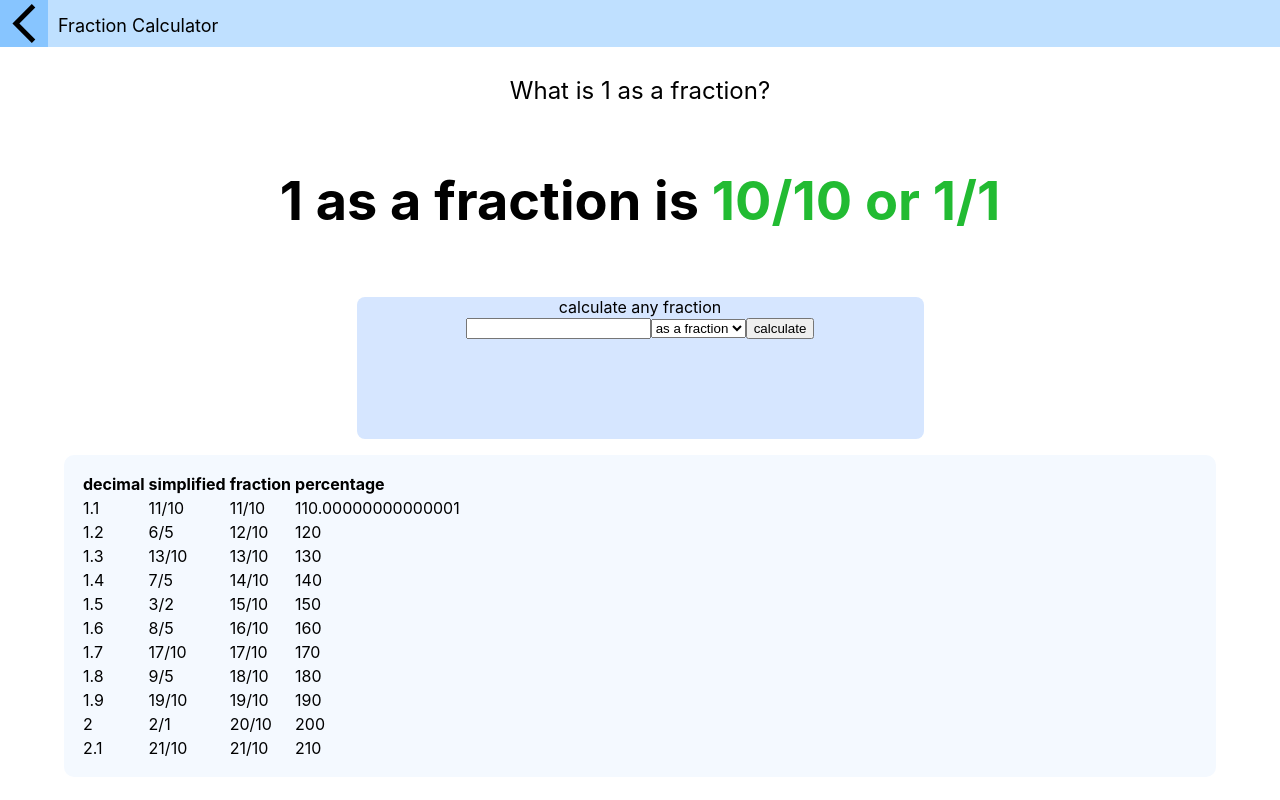
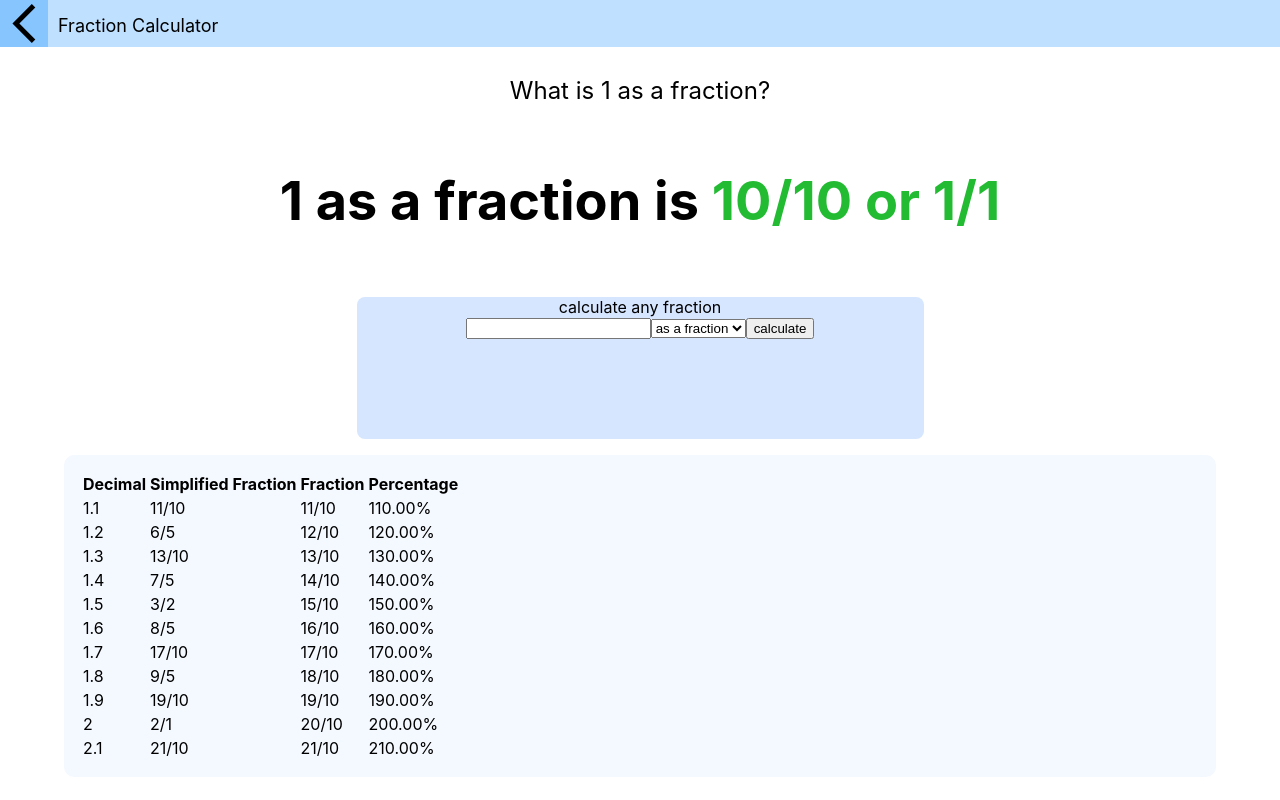
Before and after one commit to ubermensh/anyconvert, a Next.js app: page /as_a_fraction/1 in a window 1280 px wide. Shown: the top 800 px of the page. Built offline with nearby package versions, Linux system fonts and the light colour scheme.

Commit message:
fixed rounding; string operation for fraction

```diff
--- a/pages/as_a_fraction/[number].js
+++ b/pages/as_a_fraction/[number].js
@@ -46,16 +46,17 @@ export default function Fraction({ number, numerator, denominator, hNumerator, h
             </div>
             <div className={styles.card}>
                 <table> <thead> <tr>
-                            {Object.keys(forTable).map((row, i) => (
-                                <th key={i}>{row}</th>
-                            ))}
+                                <th>Decimal</th>
+                                <th>Simplified Fraction</th>
+                                <th>Fraction</th>
+                                <th>Percentage</th>
                         </tr> </thead> <tbody>
                         {[...Array(forTable.decimal.length).keys()].map((i) =>
                             <tr key={i}>
                                 <td>{forTable.decimal[i]}</td>
                                 <td>{forTable.simplified[i][0]}/{forTable.simplified[i][1]}</td>
                                 <td>{forTable.fraction[i][0]}/{forTable.fraction[i][1]}</td>
-                                <td>{forTable.percentage[i]}</td>
+                                <td>{forTable.percentage[i]}%</td>
                             </tr>
                         ) }
                     </tbody> </table>
@@ -134,14 +135,18 @@ export async function getServerSideProps(context) {
     const number = Number(context.query.number);
     const decimalNumber = new Decimal(number);
 
-    function fractionRecursive(numerator, denominator) {
-        numerator *= 10;
-        denominator *= 10;
-        if (numerator % 1 != 0) {
-            return fractionRecursive(numerator, denominator)
-        } else {
-            return [numerator, denominator];
+    function fractionOrderTen(n) {
+        let st = String(n).split('.');
+        let num, de
+        if (st[1]) {
+        num = Number(st[0].concat(st[1]))
+        de = Math.pow(10, st[1].length)
         }
+        else {
+            num = n * 10
+            de = 10
+        }
+        return [num, de]
     }
 
     function fractionDecimal(num) {
@@ -176,14 +181,13 @@ export async function getServerSideProps(context) {
             currentNumber = currentNumber.plus(0.1);
             res.decimal.push(Number(currentNumber))
             res.simplified.push(fractionDecimal(currentNumber))
-            res.fraction.push(fractionRecursive(Number(currentNumber), 1))
-            //todo 0.00000000000000003
-            res.percentage.push(currentNumber * 100)
+            res.fraction.push(fractionOrderTen(currentNumber))
+            res.percentage.push((currentNumber * 100).toFixed(2))
         }
         return res
     }
 
-    const [numerator, denominator] = fractionRecursive(number, 1)
+    const [numerator, denominator] = fractionOrderTen(number, 1)
     const [hNumerator, hDenominator] = fractionDecimal(decimalNumber)
 
     const closeValues = getCloseValuesDecimal()
```
